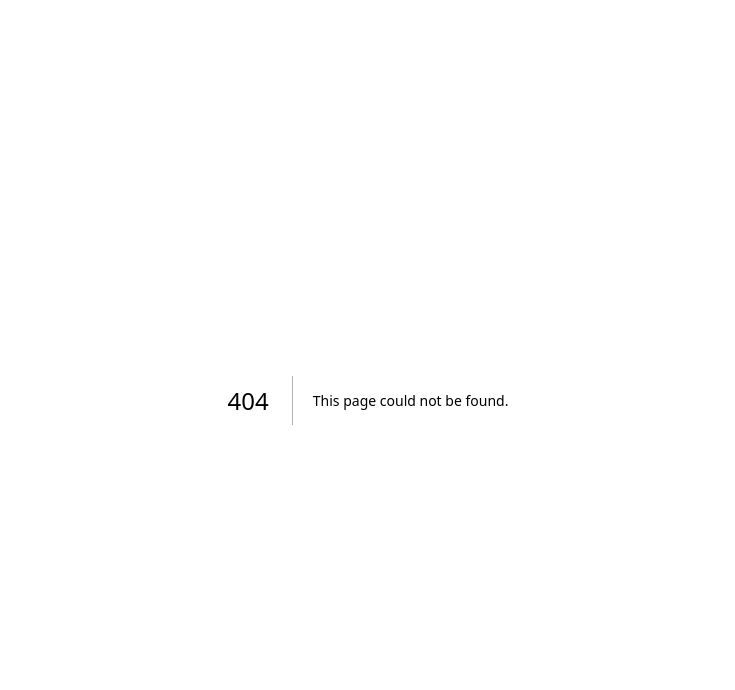
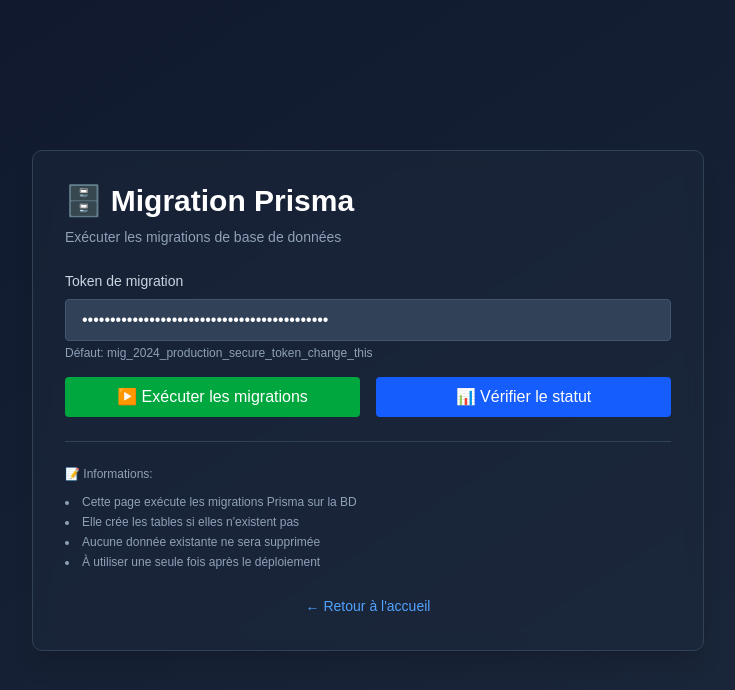
Before and after one commit to Luckieuh/portfoliov3, a Next.js app: page /migration-tool in a window 1280 px wide. Before the commit this address had no page. Shown: the top 690 px of the page, without its empty margins (272-1007 px from the left). Built offline with nearby package versions, Linux system fonts and the light colour scheme; a web font is replaced by a local one.

Commit message:
feat: create MigrationToolPage for executing and checking Prisma migrations

```diff
--- /dev/null
+++ b/src/app/admin/migrate/page.tsx
@@ -0,0 +1,118 @@
+'use client';
+
+import { useState } from 'react';
+
+export default function MigrationPage() {
+  const [token, setToken] = useState('mig_2024_production_secure_token_change_this');
+  const [loading, setLoading] = useState(false);
+  const [result, setResult] = useState<any>(null);
+  const [error, setError] = useState('');
+
+  const handleMigrate = async () => {
+    setLoading(true);
+    setError('');
+    setResult(null);
+
+    try {
+      const response = await fetch('/api/db/migrate', {
+        method: 'POST',
+        headers: { 'Content-Type': 'application/json' },
+        body: JSON.stringify({ token }),
+      });
+
+      const data = await response.json();
+
+      if (!response.ok) {
+        setError(data.error || 'Erreur');
+        setResult(data);
+      } else {
+        setResult(data);
+      }
+    } catch (err) {
+      setError('Erreur de connexion: ' + String(err));
+    } finally {
+      setLoading(false);
+    }
+  };
+
+  const handleStatus = async () => {
+    setLoading(true);
+    setError('');
+    setResult(null);
+
+    try {
+      const response = await fetch('/api/db/migrate', {
+        method: 'GET',
+      });
+
+      const data = await response.json();
+      setResult(data);
+    } catch (err) {
+      setError('Erreur de connexion: ' + String(err));
+    } finally {
+      setLoading(false);
+    }
+  };
+
+  return (
+    <div className="min-h-screen bg-gradient-to-br from-slate-900 to-slate-800 flex items-center justify-center p-4">
+      <div className="w-full max-w-2xl">
+        <div className="bg-slate-800/50 backdrop-blur border border-slate-700 rounded-lg shadow-xl p-8">
+          <h1 className="text-3xl font-bold text-white mb-2">🗄️ Migration Prisma</h1>
+          <p className="text-slate-400 text-sm mb-6">Exécuter les migrations de base de données</p>
+
+          {error && (
+            <div className="mb-4 p-3 bg-red-500/20 border border-red-500 rounded text-red-300 text-sm">
+              {error}
+            </div>
+          )}
+
+          <div className="space-y-4 mb-6">
+            <div>
+              <label className="block text-sm font-medium text-slate-300 mb-2">
+                Token de migration
+              </label>
+              <input
+                type="password"
+                value={token}
+                onChange={(e) => setToken(e.target.value)}
+                className="w-full px-4 py-2 bg-slate-700 border border-slate-600 rounded text-white placeholder-slate-500 focus:outline-none focus:border-blue-500 focus:ring-1 focus:ring-blue-500"
+                disabled={loading}
+              />
+            </div>
+
+            <div className="flex gap-4">
+              <button
+                onClick={handleMigrate}
+                disabled={loading}
+                className="flex-1 bg-green-600 hover:bg-green-700 disabled:bg-slate-600 text-white font-medium py-2 px-4 rounded transition-colors"
+              >
+                {loading ? '⏳ En cours...' : '▶️ Exécuter les migrations'}
+              </button>
+
+              <button
+                onClick={handleStatus}
+                disabled={loading}
+                className="flex-1 bg-blue-600 hover:bg-blue-700 disabled:bg-slate-600 text-white font-medium py-2 px-4 rounded transition-colors"
+              >
+                {loading ? '⏳ En cours...' : '📊 Vérifier le statut'}
+              </button>
+            </div>
+          </div>
+
+          {result && (
+            <div className="p-4 bg-slate-700/50 border border-slate-600 rounded text-slate-200 text-sm font-mono overflow-auto max-h-96">
+              <pre>{JSON.stringify(result, null, 2)}</pre>
+            </div>
+          )}
+
+          <div className="mt-6 text-center">
+            <a href="/" className="text-blue-400 hover:text-blue-300 text-sm">
+              ← Retour à l'accueil
+            </a>
+          </div>
+        </div>
+      </div>
+    </div>
+  );
+}
--- /dev/null
+++ b/src/app/migration-tool/page.tsx
@@ -0,0 +1,135 @@
+'use client';
+
+import { useState } from 'react';
+
+export default function MigrationToolPage() {
+  const [token, setToken] = useState('mig_2024_production_secure_token_change_this');
+  const [loading, setLoading] = useState(false);
+  const [result, setResult] = useState<any>(null);
+  const [error, setError] = useState('');
+
+  const handleMigrate = async () => {
+    setLoading(true);
+    setError('');
+    setResult(null);
+
+    try {
+      const response = await fetch('/api/db/migrate', {
+        method: 'POST',
+        headers: { 'Content-Type': 'application/json' },
+        body: JSON.stringify({ token }),
+      });
+
+      const data = await response.json();
+
+      if (!response.ok) {
+        setError(data.error || 'Erreur');
+        setResult(data);
+      } else {
+        setResult(data);
+      }
+    } catch (err) {
+      setError('Erreur de connexion: ' + String(err));
+    } finally {
+      setLoading(false);
+    }
+  };
+
+  const handleStatus = async () => {
+    setLoading(true);
+    setError('');
+    setResult(null);
+
+    try {
+      const response = await fetch('/api/db/migrate', {
+        method: 'GET',
+      });
+
+      const data = await response.json();
+      setResult(data);
+    } catch (err) {
+      setError('Erreur de connexion: ' + String(err));
+    } finally {
+      setLoading(false);
+    }
+  };
+
+  return (
+    <div className="min-h-screen bg-gradient-to-br from-slate-900 to-slate-800 flex items-center justify-center p-4">
+      <div className="w-full max-w-2xl">
+        <div className="bg-slate-800/50 backdrop-blur border border-slate-700 rounded-lg shadow-xl p-8">
+          <h1 className="text-3xl font-bold text-white mb-2">🗄️ Migration Prisma</h1>
+          <p className="text-slate-400 text-sm mb-6">Exécuter les migrations de base de données</p>
+
+          {error && (
+            <div className="mb-4 p-3 bg-red-500/20 border border-red-500 rounded text-red-300 text-sm">
+              ❌ {error}
+            </div>
+          )}
+
+          {result?.success && (
+            <div className="mb-4 p-3 bg-green-500/20 border border-green-500 rounded text-green-300 text-sm">
+              ✅ {result.message}
+            </div>
+          )}
+
+          <div className="space-y-4 mb-6">
+            <div>
+              <label className="block text-sm font-medium text-slate-300 mb-2">
+                Token de migration
+              </label>
+              <input
+                type="password"
+                value={token}
+                onChange={(e) => setToken(e.target.value)}
+                className="w-full px-4 py-2 bg-slate-700 border border-slate-600 rounded text-white placeholder-slate-500 focus:outline-none focus:border-blue-500 focus:ring-1 focus:ring-blue-500"
+                disabled={loading}
+              />
+              <p className="text-slate-400 text-xs mt-1">Défaut: mig_2024_production_secure_token_change_this</p>
+            </div>
+
+            <div className="flex gap-4">
+              <button
+                onClick={handleMigrate}
+                disabled={loading}
+                className="flex-1 bg-green-600 hover:bg-green-700 disabled:bg-slate-600 text-white font-medium py-2 px-4 rounded transition-colors"
+              >
+                {loading ? '⏳ En cours...' : '▶️ Exécuter les migrations'}
+              </button>
+
+              <button
+                onClick={handleStatus}
+                disabled={loading}
+                className="flex-1 bg-blue-600 hover:bg-blue-700 disabled:bg-slate-600 text-white font-medium py-2 px-4 rounded transition-colors"
+              >
+                {loading ? '⏳ En cours...' : '📊 Vérifier le statut'}
+              </button>
+            </div>
+          </div>
+
+          {result && (
+            <div className="p-4 bg-slate-700/50 border border-slate-600 rounded text-slate-200 text-sm font-mono overflow-auto max-h-96">
+              <pre>{JSON.stringify(result, null, 2)}</pre>
+            </div>
+          )}
+
+          <div className="mt-6 pt-6 border-t border-slate-700">
+            <p className="text-slate-400 text-xs mb-3">📝 Informations:</p>
+            <ul className="text-slate-400 text-xs space-y-1 list-disc list-inside">
+              <li>Cette page exécute les migrations Prisma sur la BD</li>
+              <li>Elle crée les tables si elles n'existent pas</li>
+              <li>Aucune donnée existante ne sera supprimée</li>
+              <li>À utiliser une seule fois après le déploiement</li>
+            </ul>
+          </div>
+
+          <div className="mt-6 text-center">
+            <a href="/" className="text-blue-400 hover:text-blue-300 text-sm">
+              ← Retour à l'accueil
+            </a>
+          </div>
+        </div>
+      </div>
+    </div>
+  );
+}
```
